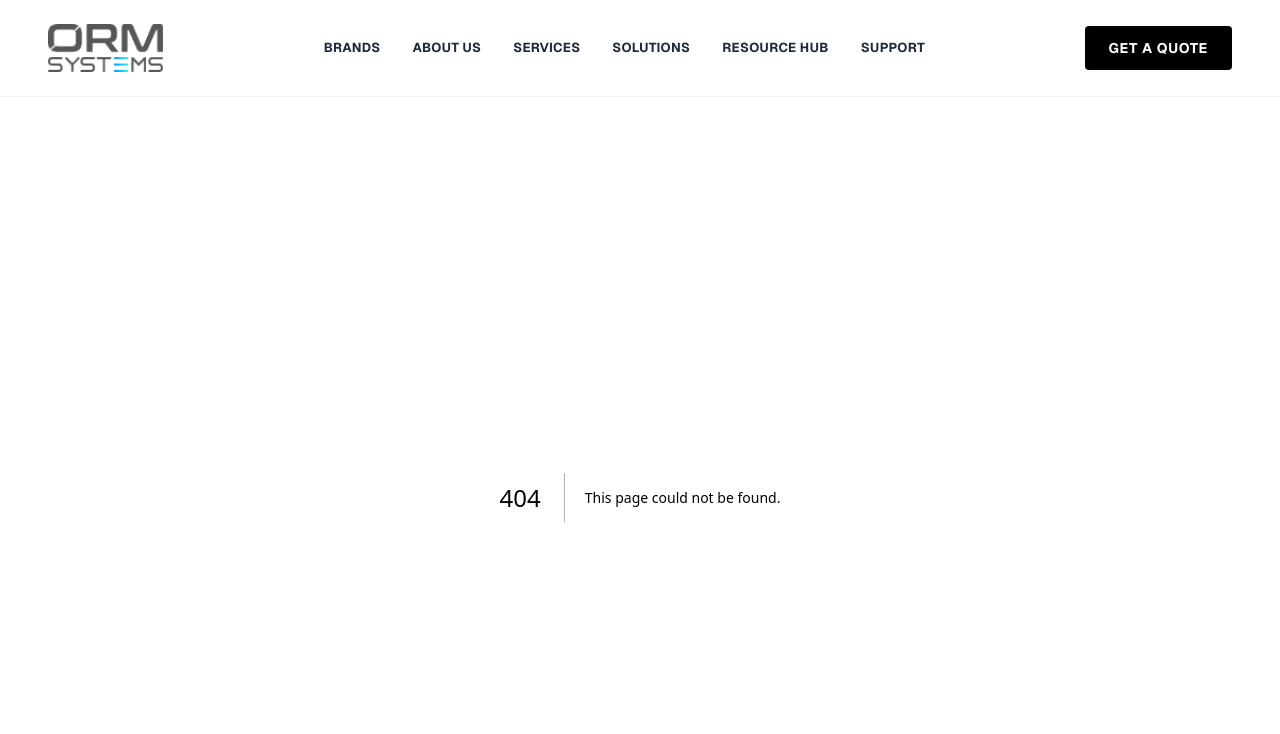
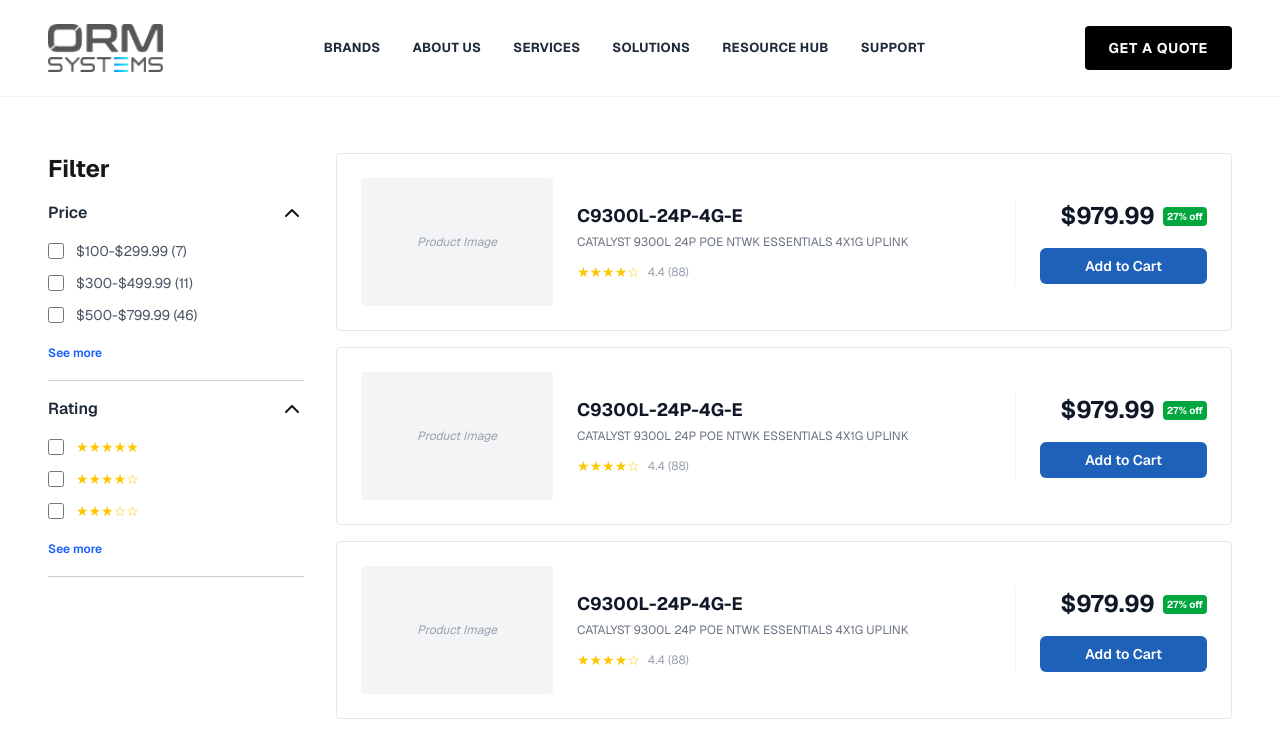
Before and after one commit to owaisnadeem18/soft_nation_technologies_test, a Next.js app: page /categories in a window 1280 px wide. Before the commit this address had no page. Shown: the top 734 px of the page. Built offline with nearby package versions, Linux system fonts and the light colour scheme.

Commit message:
created static categories page

```diff
--- /dev/null
+++ b/src/app/categories/page.js
@@ -0,0 +1,12 @@
+import ProductListing from '@/components/ProductListing'
+import React from 'react'
+
+const page = () => {
+  return (
+    <div className='max-w-7xl mx-auto px-4 sm:px-8 lg:px-12 py-4' style={{ minHeight: 'calc(100vh - 96px)' }} >
+      <ProductListing />
+    </div>
+  )
+}
+
+export default page
--- /dev/null
+++ b/src/components/ProductListing.jsx
@@ -0,0 +1,111 @@
+import React from 'react';
+import Image from 'next/image';
+import { ChevronRight, ChevronUp } from 'lucide-react';
+
+const ProductListing = () => {
+  // Fake array for structure (Baad mein API yahan map hogi)
+  const products = Array(5).fill(null);
+
+  return (
+    <div className="bg-white min-h-screen font-sans">
+      <div className="container mx-auto py-10 flex flex-col md:flex-row gap-8">
+
+        {/* LEFT SIDE: Filter Sidebar (Fixed width on desktop) */}
+        <aside className="w-full md:w-64 shrink-0">
+            <div className='flex items-center' >
+
+          <h2 className="text-2xl font-bold">Filter</h2>
+          <ChevronRight className="w-5 h-5 text-black flex sm:hidden " />
+            </div>
+
+          {/* Price Filter */}
+          <div className=" py-4">
+            <div className="flex justify-between items-center mb-4 cursor-pointer">
+              <span className="font-semibold text-gray-800">Price</span>
+              <ChevronUp/>
+            </div>
+            <div className="space-y-3">
+              {['$100-$299.99 (7)', '$300-$499.99 (11)', '$500-$799.99 (46)'].map((range) => (
+                <label key={range} className="flex items-center gap-3 text-gray-600 cursor-pointer hover:text-blue-600">
+                  <input type="checkbox" className="w-4 h-4 rounded border-gray-300" />
+                  <span className="text-sm">{range}</span>
+                </label>
+              ))}
+              <button className="text-blue-600 text-xs font-semibold mt-2">See more</button>
+            </div>
+          </div>
+
+          {/* Rating Filter */}
+          <div className="border-t border-b border-[#CCCCCC] py-4">
+            <div className="flex justify-between items-center mb-4 cursor-pointer">
+              <span className="font-semibold text-gray-800">Rating</span>
+            <ChevronUp/>
+            </div>
+            <div className="space-y-3">
+              {[5, 4, 3].map((star) => (
+                <label key={star} className="flex items-center gap-3 cursor-pointer">
+                  <input type="checkbox" className="w-4 h-4 rounded border-gray-300" />
+                  <div className="flex text-yellow-400 text-sm">
+                    {"★".repeat(star)}{"☆".repeat(5-star)}
+                  </div>
+                </label>
+              ))}
+              <button className="text-blue-600 text-xs font-semibold mt-2">See more</button>
+            </div>
+          </div>
+        </aside>
+
+        {/* RIGHT SIDE: Product List */}
+        <main className="flex-1 space-y-4">
+          {products.map((_, index) => (
+            <div
+              key={index}
+              className="border border-gray-200 rounded-sm p-6 flex flex-col lg:flex-row items-center gap-6 hover:shadow-md transition-shadow relative"
+            >
+              {/* Product Image */}
+              <div className="w-48 h-32 relative shrink-0">
+                <div className="bg-gray-100 w-full h-full rounded flex items-center justify-center">
+                   {/* <Image src={productImg} alt="C9300L" className="object-contain" /> */}
+                   <span className="text-xs text-gray-400 italic">Product Image</span>
+                </div>
+              </div>
+
+              {/* Product Info */}
+              <div className="flex-1 text-center lg:text-left">
+                <h3 className="text-lg font-bold text-gray-900">C9300L-24P-4G-E</h3>
+                <p className="text-xs text-gray-500 mt-1 uppercase max-w-md">
+                  Catalyst 9300L 24P POE NTWK Essentials 4X1G Uplink
+                </p>
+                <div className="flex items-center justify-center lg:justify-start gap-2 mt-3">
+                  <div className="flex text-yellow-400 text-sm">★★★★☆</div>
+                  <span className="text-xs text-gray-400">4.4 (88)</span>
+                </div>
+              </div>
+
+              {/* Price & Action Section */}
+              <div className="w-full lg:w-48 border-t lg:border-t-0 lg:border-l border-gray-100 pt-4 lg:pt-0 lg:pl-6 flex flex-col items-center lg:items-end justify-center">
+                <div className="flex items-center gap-2 mb-4">
+                  <span className="text-2xl font-bold text-gray-900">$979.99</span>
+                  <span className="bg-green-600 text-white text-[10px] px-1 py-0.5 rounded font-bold">27% off</span>
+                </div>
+                <button className="bg-[#1D61B9] hover:bg-blue-800 text-white w-full py-2 rounded-md font-semibold text-sm transition-colors">
+                  Add to Cart
+                </button>
+              </div>
+            </div>
+          ))}
+
+          {/* Load More Button */}
+          <div className="flex justify-center mt-10">
+            <button className="border border-[#1D61B9] text-[#1D61B9] px-10 py-2.5 font-semibold text-sm hover:bg-blue-50 transition-colors">
+              Load More Results
+            </button>
+          </div>
+        </main>
+
+      </div>
+    </div>
+  );
+};
+
+export default ProductListing;
```
